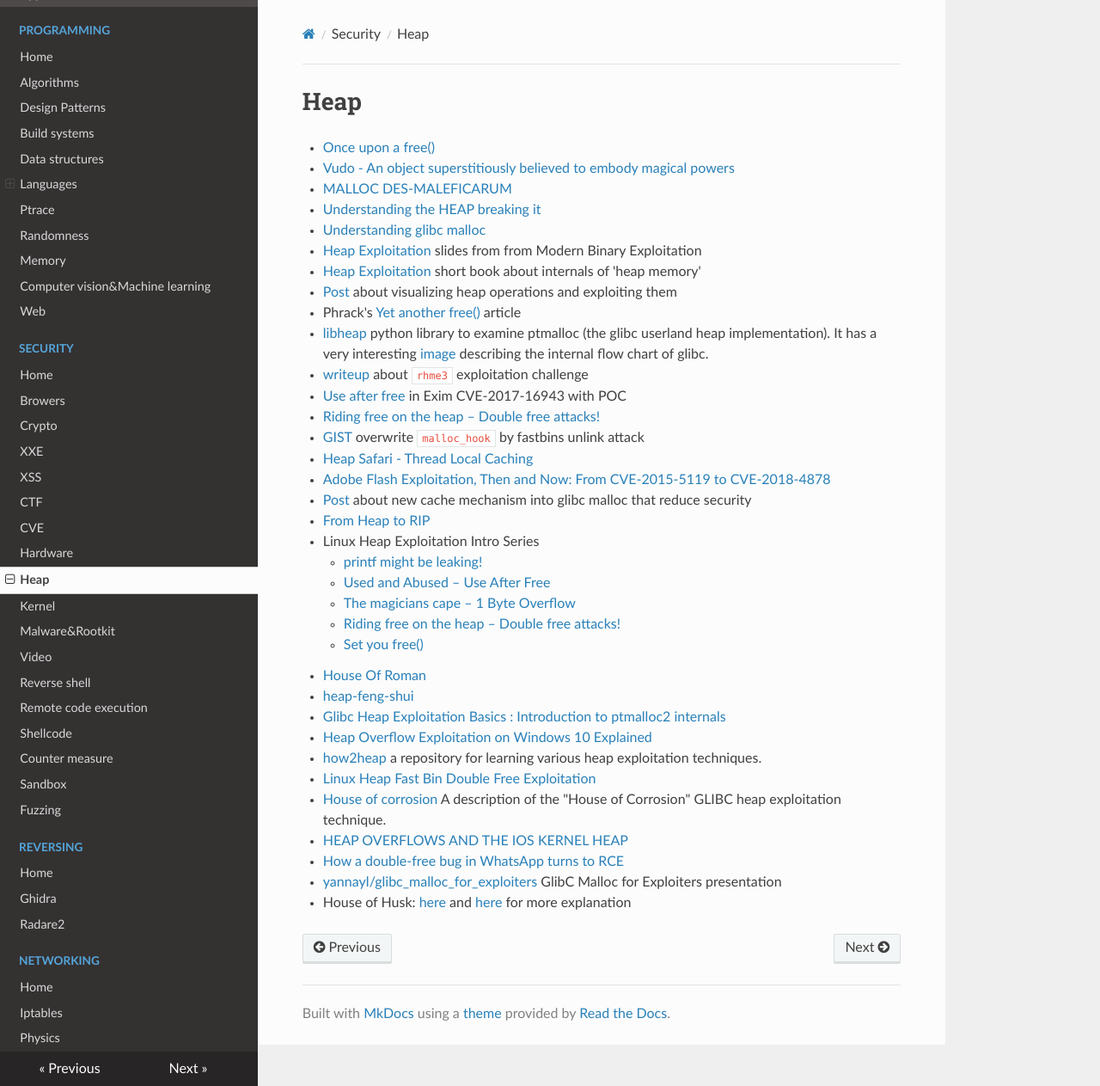
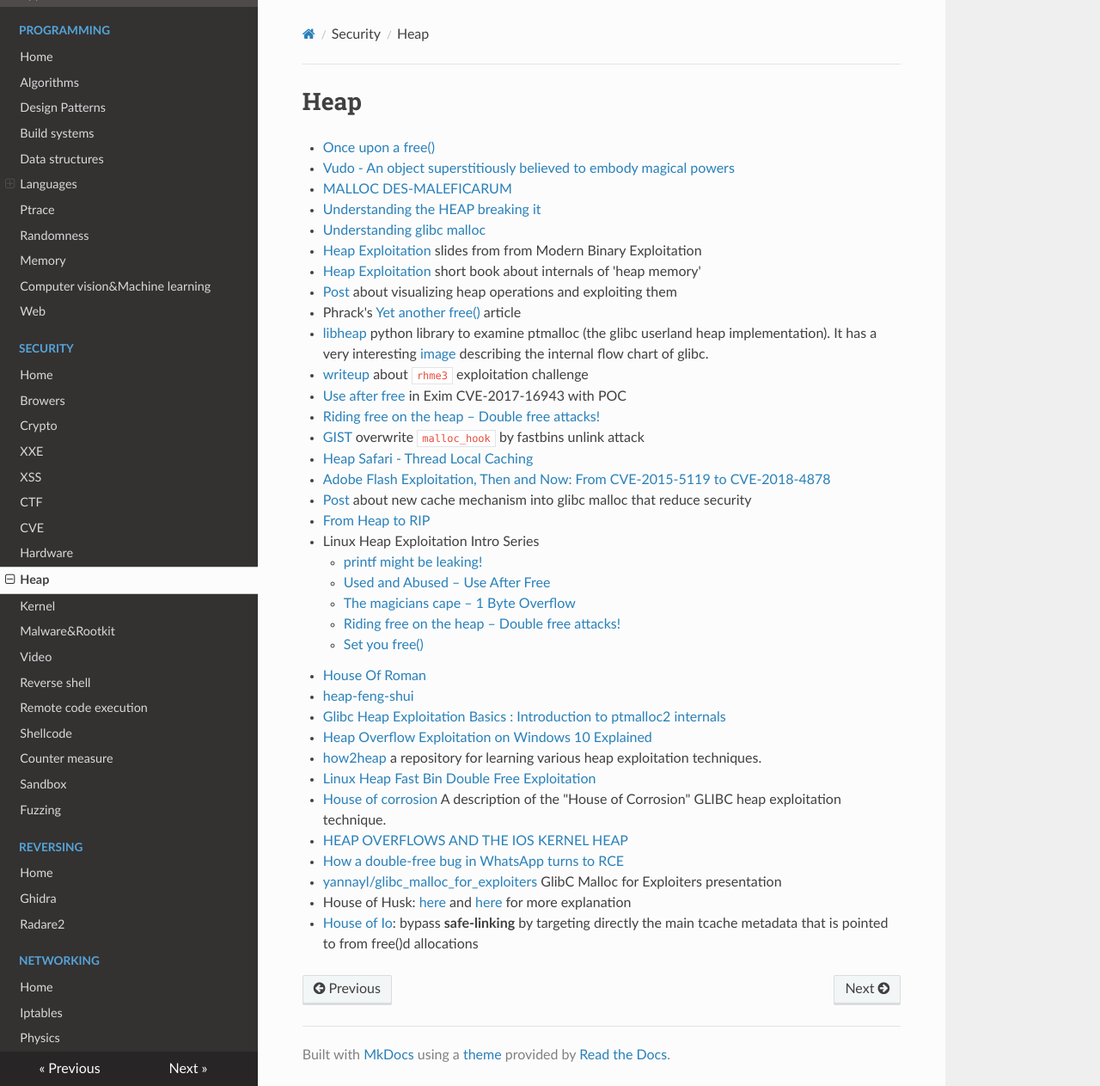
Before and after one commit to gipi/low-level, an MkDocs documentation site: the page built from docs/security/heap.md, in a window 1280 px wide and 1263 px high. Shown: the whole window at 86% size. Built offline with MkDocs 1.6.1, drawn with Linux system fonts in a browser that asks for light colours; nearby versions of some CDN libraries; old or Windows-style settings are respelled for this version of MkDocs.

Commit message:
Update heap.md

```diff
--- a/docs/security/heap.md
+++ b/docs/security/heap.md
@@ -35,3 +35,4 @@
  - [How a double-free bug in WhatsApp turns to RCE](https://awakened1712.github.io/hacking/hacking-whatsapp-gif-rce/)
  - [yannayl/glibc_malloc_for_exploiters](https://github.com/yannayl/glibc_malloc_for_exploiters) GlibC Malloc for Exploiters presentation
  - House of Husk: [here](https://maxwelldulin.com/BlogPost?post=3107454976) and [here](https://ptr-yudai.hatenablog.com/entry/2020/04/02/111507) for more explanation
+ - [House of Io](https://awaraucom.wordpress.com/2020/07/19/house-of-io-remastered/): bypass **safe-linking** by targeting directly the main tcache metadata that is pointed to from free()d allocations
```
